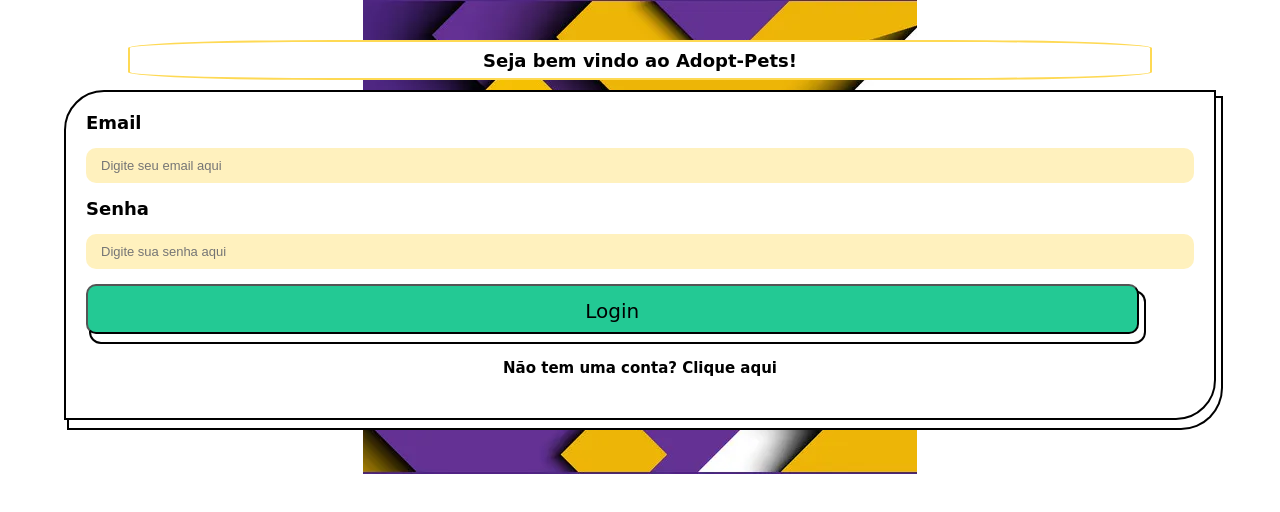
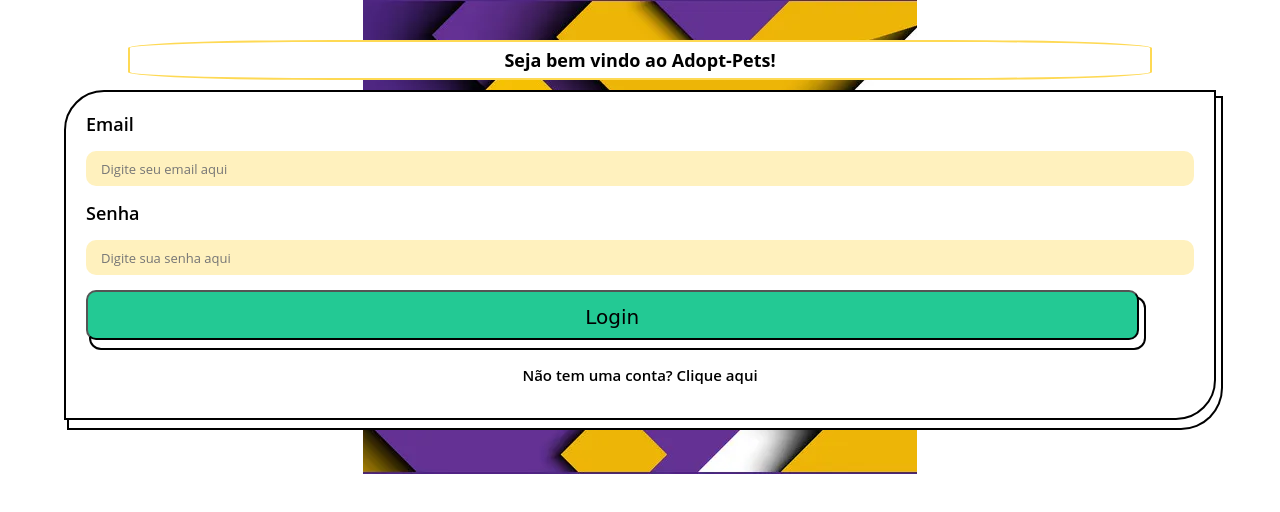
Before and after one commit to paolarosa/frontend-pets-group, a plain HTML site: page pages/login/login.html in a window 1280 px wide. Drawn offline with Linux system fonts and the light colour scheme; a web font is replaced by a local one.

Commit message:
fix: trocando caminhos css

```diff
--- a/pages/login/login.html
+++ b/pages/login/login.html
@@ -5,6 +5,7 @@
     <meta http-equiv="X-UA-Compatible" content="IE=edge">
     <meta name="viewport" content="width=device-width, initial-scale=1.0">
     <link rel="stylesheet" href="./login.css">
+    <link rel="stylesheet" href="/styles/globalStyles.css">
     <title>Login</title>
 </head>
 <body>
```
